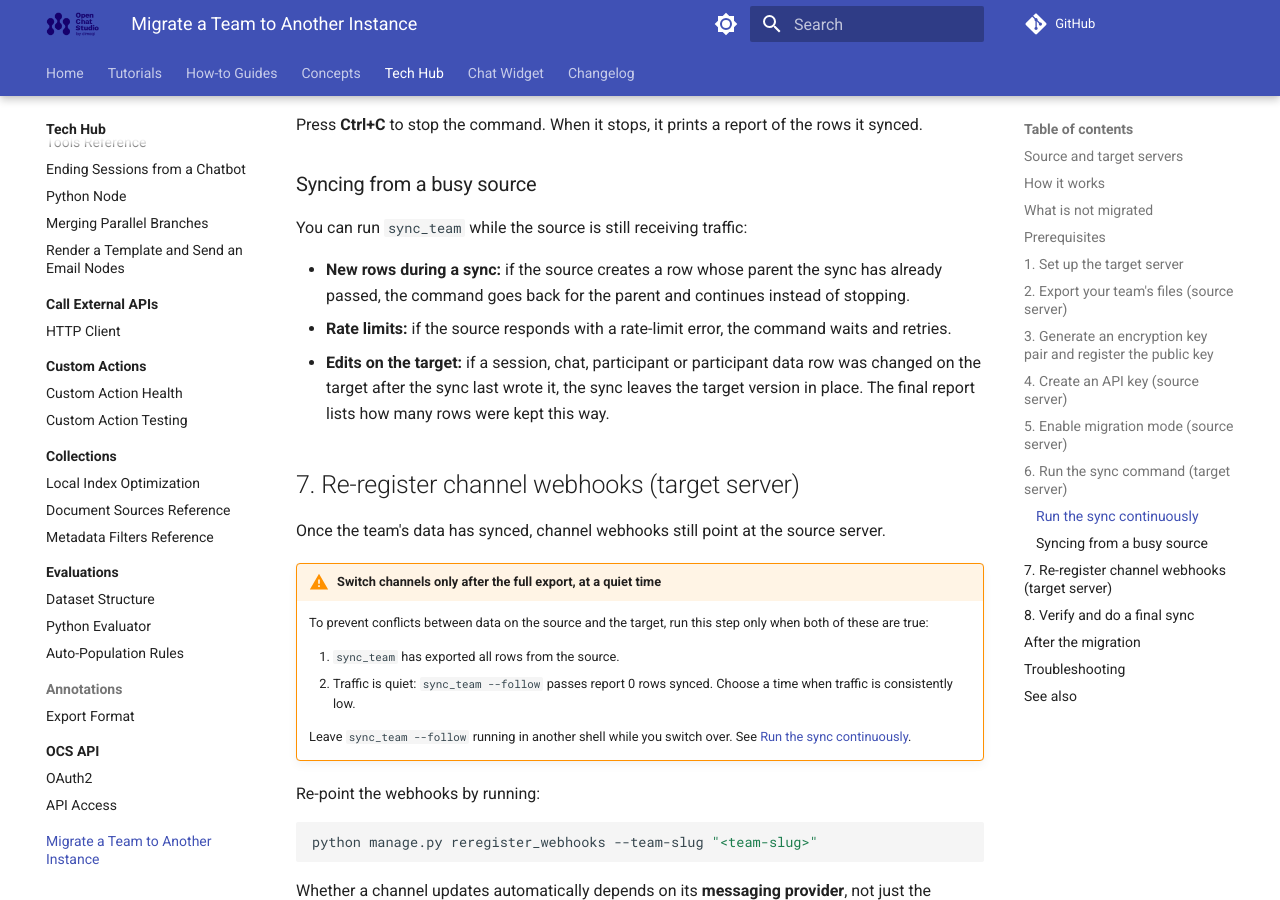
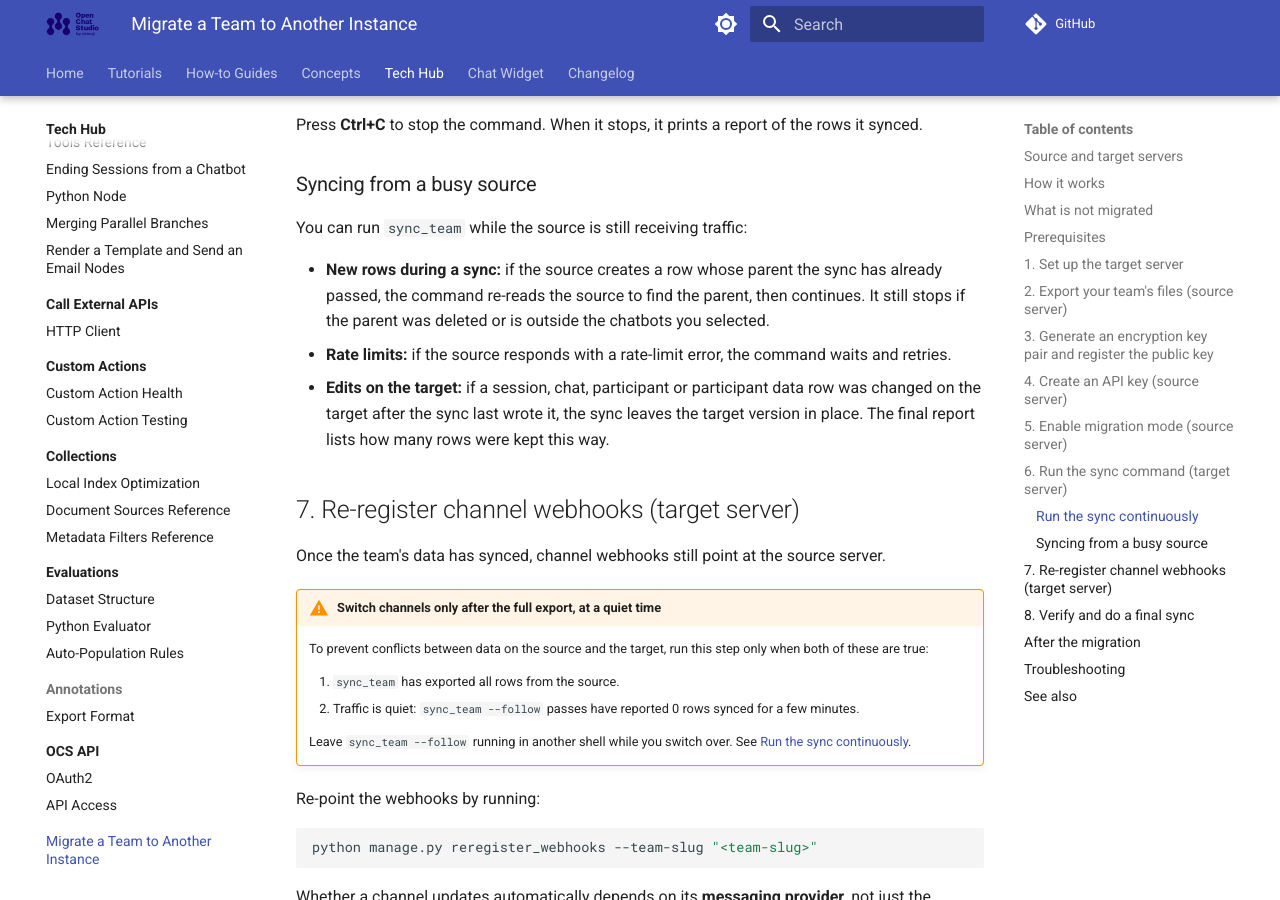
Before and after one commit to dimagi/open-chat-studio-docs, an MkDocs documentation site: the page built from docs/tech-hub/migrate_team.md, in a window 1280 px wide and 900 px high, scrolled down 5781 px. Built offline with MkDocs 1.6.1 and Material for MkDocs 9.7.7, drawn with Linux system fonts in a browser that asks for light colours; a script that is not in the unit is left out; comment, search, counter and statistics services are not loaded.

Commit message:
docs: apply review suggestions on sync_team docs
Co-Authored-By: Claude Opus 5.5 <noreply@anthropic.com>

```diff
--- a/docs/tech-hub/migrate_team.md
+++ b/docs/tech-hub/migrate_team.md
@@ -184,7 +184,7 @@ Press **Ctrl+C** to stop the command. When it stops, it prints a report of the r
 
 You can run `sync_team` while the source is still receiving traffic:
 
-- **New rows during a sync:** if the source creates a row whose parent the sync has already passed, the command goes back for the parent and continues instead of stopping.
+- **New rows during a sync:** if the source creates a row whose parent the sync has already passed, the command re-reads the source to find the parent, then continues. It still stops if the parent was deleted or is outside the chatbots you selected.
 - **Rate limits:** if the source responds with a rate-limit error, the command waits and retries.
 - **Edits on the target:** if a session, chat, participant or participant data row was changed on the target after the sync last wrote it, the sync leaves the target version in place. The final report lists how many rows were kept this way.
 
@@ -196,7 +196,7 @@ Once the team's data has synced, channel webhooks still point at the source serv
     To prevent conflicts between data on the source and the target, run this step only when both of these are true:
 
     1. `sync_team` has exported all rows from the source.
-    2. Traffic is quiet: `sync_team --follow` passes report 0 rows synced. Choose a time when traffic is consistently low.
+    2. Traffic is quiet: `sync_team --follow` passes have reported 0 rows synced for a few minutes.
 
     Leave `sync_team --follow` running in another shell while you switch over. See [Run the sync continuously](#run-the-sync-continuously).
 
```
Also changed, not shown: docs/changelog.md (+1 -1 lines).
